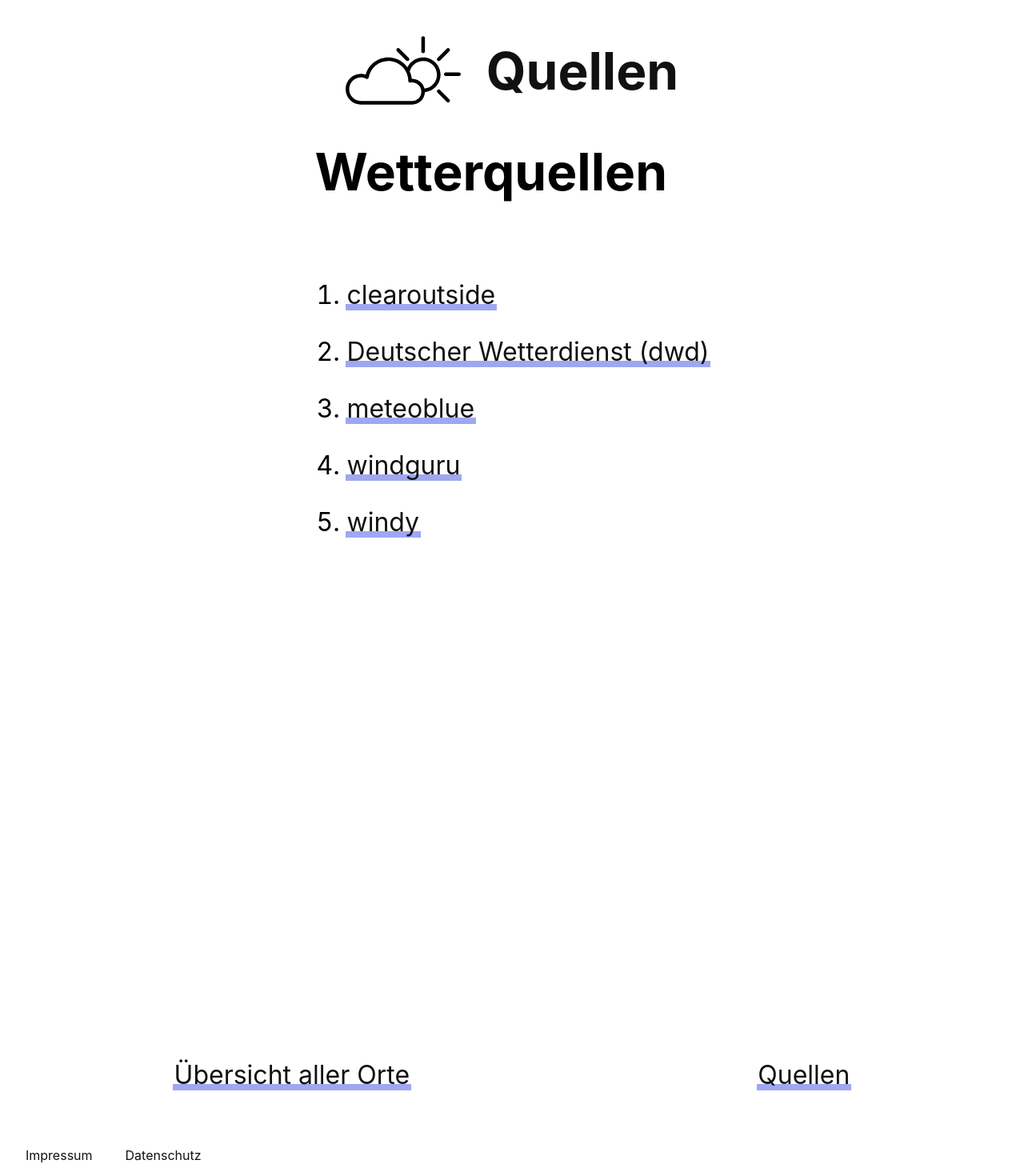
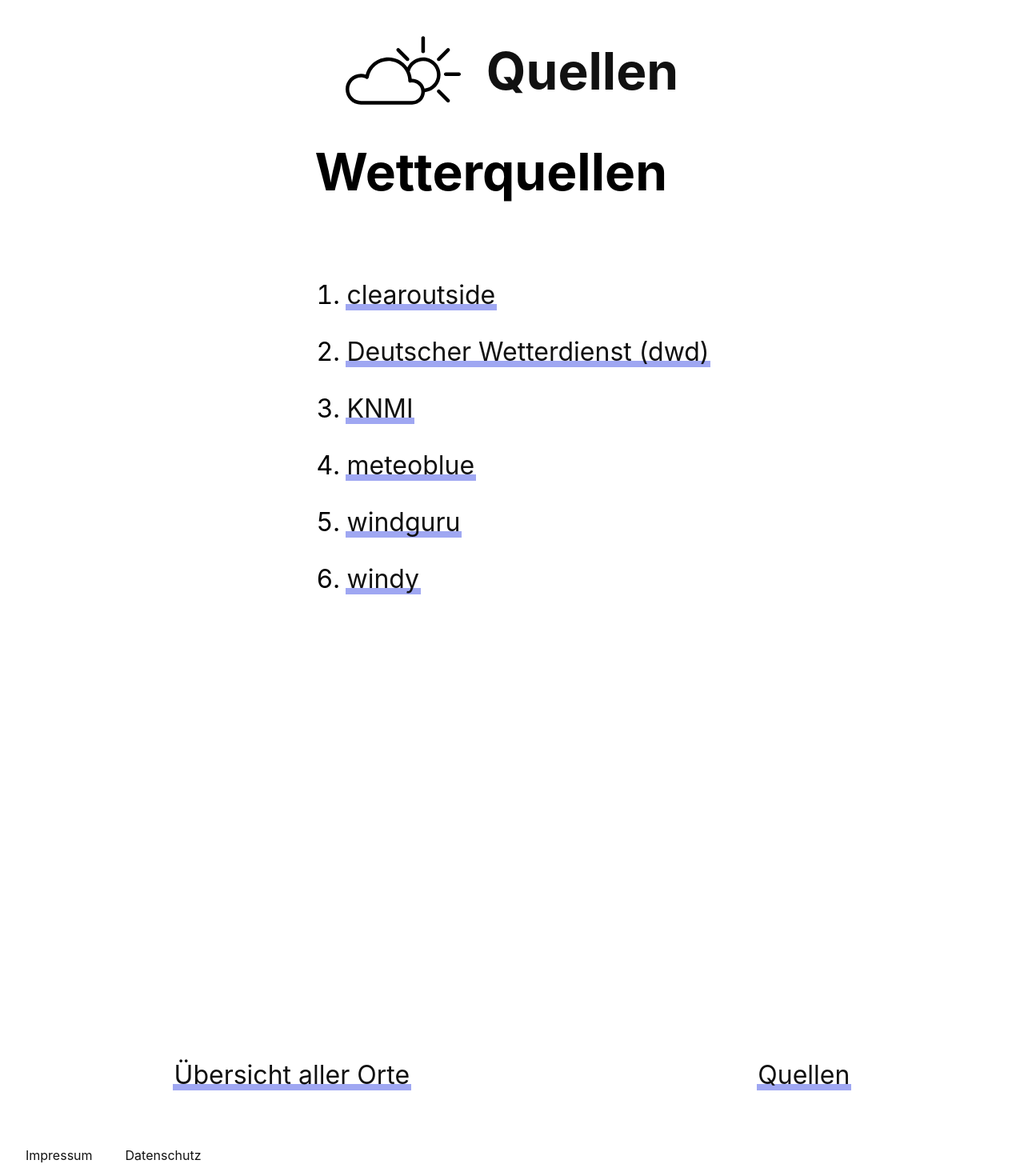
Before and after one commit to app-5ls-de/wetter, a Jekyll site: the page built from quellen.html, in a window 1280 px wide. Shown: the whole page at 80% size. Built offline with Jekyll 4.4.1, drawn with Linux system fonts in a browser that asks for light colours.

Commit message:
added knmi as source

```diff
--- a/quellen.html
+++ b/quellen.html
@@ -7,6 +7,7 @@
     <ol>
         <li><a href="https://clearoutside.com/">clearoutside</a></li>
         <li><a href="https://www.dwd.de/DE/">Deutscher Wetterdienst (dwd)</a></li>
+        <li><a href="https://www.knmi.nl/">KNMI</a></li>
         <li><a href="https://www.meteoblue.com/">meteoblue</a></li>
         <li><a href="https://www.windguru.cz/">windguru</a></li>
         <li><a href="https://www.windy.com/">windy</a></li>
```
